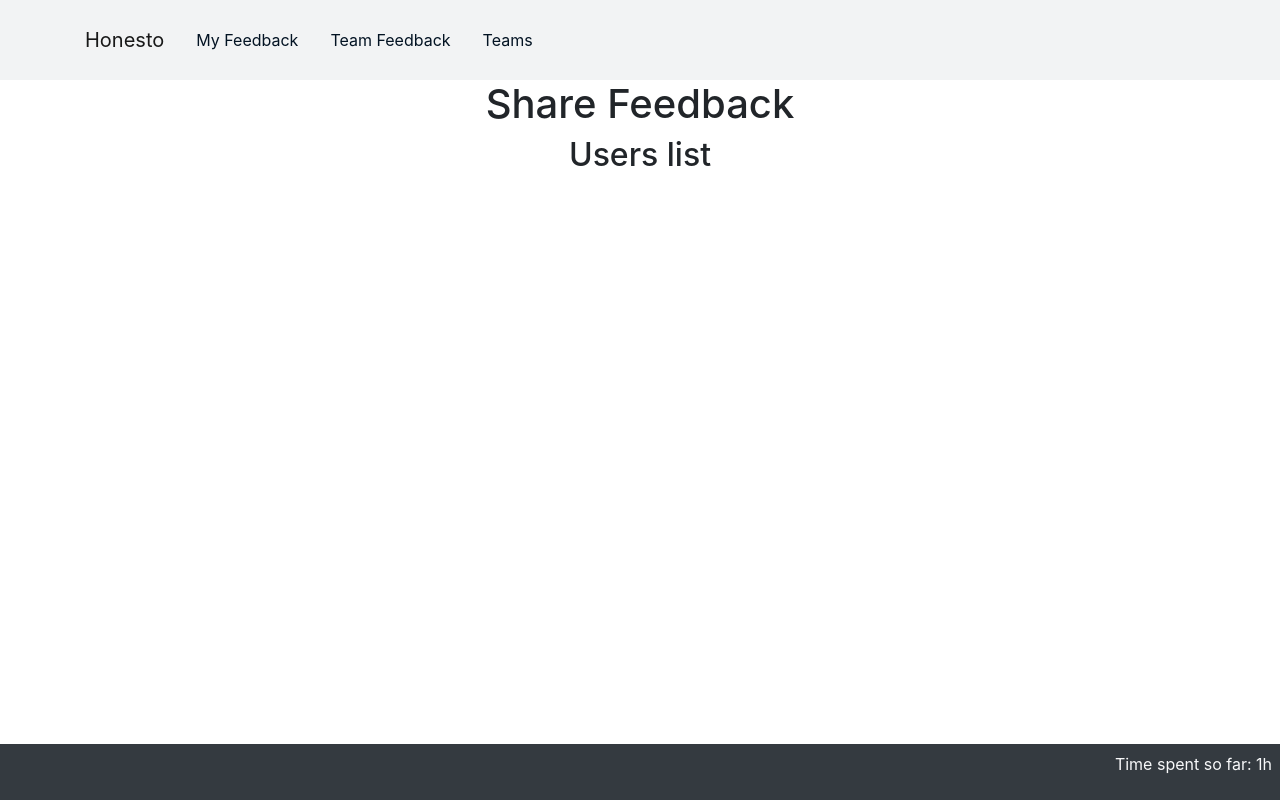
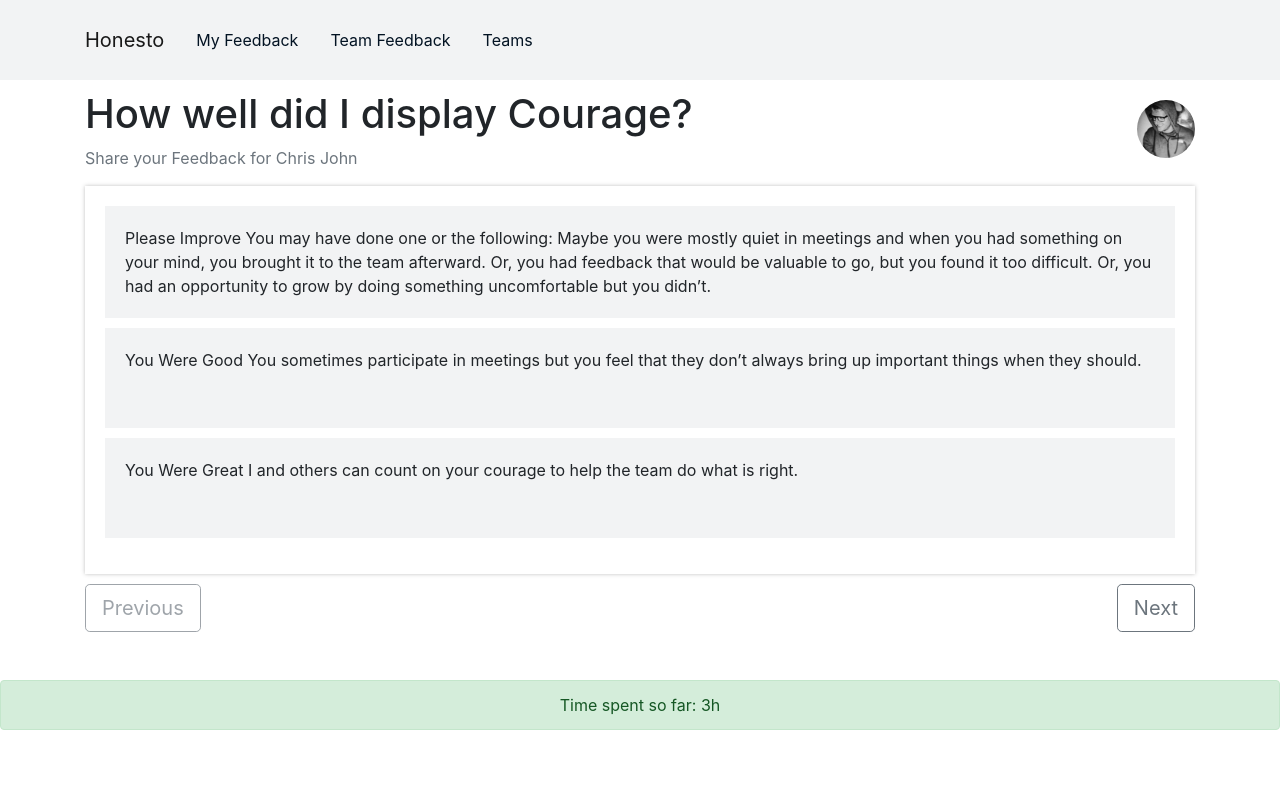
Before and after one commit to kabaros/honesto, a React (Create React App) app: page / in a window 1280 px wide. Built offline with nearby package versions, Linux system fonts and the light colour scheme.

Commit message:
Add a wizard component to display list of questions
- a first version of the container
- display two typs of questions

```diff
--- a/src/components/App.js
+++ b/src/components/App.js
@@ -12,7 +12,7 @@ function App() {
         <NavBar />
         <div className="container">
           <div className="row">
-            <div className="col-lg-12 text-center ">
+            <div className="col-lg-12">
               <Switch>
                 <Route exact path="/">
                   <ShareFeedback />
@@ -27,11 +27,9 @@ function App() {
             </div>
           </div>
         </div>
-        <footer className="bg-dark navbar-dark fixed-bottom ">
-          <p className="muted text-right text-light p-2">
-            Time spent so far: 1h
-          </p>
-        </footer>
+        <div className="alert alert-success mt-5 text-center" role="alert">
+          Time spent so far: 3h
+        </div>
       </div>
     </Router>
   );
--- /dev/null
+++ b/src/components/FeedbackWizard/RadioQuestion.js
@@ -0,0 +1,19 @@
+import React from "react";
+import styles from "./RadioQuestion.module.css";
+
+const QuestionCard = props => {
+  const { question } = props;
+  const { title, options = [] } = question;
+  console.log(question);
+  return (
+    <div>
+      <ul className={styles.optionsList}>
+        {options.map(({ text }) => {
+          return <li className={styles.optionsItem}>{text}</li>;
+        })}
+      </ul>
+    </div>
+  );
+};
+
+export default QuestionCard;
--- /dev/null
+++ b/src/components/FeedbackWizard/RadioQuestion.module.css
@@ -0,0 +1,12 @@
+.optionsList {
+  list-style: none;
+  list-style-type: none;
+  padding: 0;
+}
+
+.optionsItem {
+  background: #f2f3f4;
+  min-height: 100px;
+  margin-bottom: 10px;
+  padding: 20px;
+}
--- /dev/null
+++ b/src/components/FeedbackWizard/TextQuestion.js
@@ -0,0 +1,14 @@
+import React from "react";
+
+const QuestionCard = props => {
+  const { question } = props;
+  return (
+    <div>
+      <div className="form-group">
+        <textarea class="form-control" rows="6"></textarea>
+      </div>
+    </div>
+  );
+};
+
+export default QuestionCard;
--- /dev/null
+++ b/src/components/FeedbackWizard/WizardContainer.js
@@ -0,0 +1,77 @@
+import React, { useState, useEffect } from "react";
+import * as api from "../../services/api";
+import RadioQuestion from "./RadioQuestion";
+import TextQuestion from "./TextQuestion";
+import styles from "./WizardContainer.module.css";
+
+const WizardContainer = props => {
+  const { employeeId } = props; // ToDo: Get this from URL params
+  const [questions, setQuestions] = useState([]);
+  const [currentQuestionIndex, setCurrentQuestionIndex] = useState(0);
+  const [employeeInfo, setEmployeeInfo] = useState({});
+
+  useEffect(() => {
+    async function fetchQuestions() {
+      const feedbackForm = await api.getFeedbackQuestions(employeeId);
+      const { questions, employeeInfo } = feedbackForm;
+
+      setQuestions(questions);
+      setEmployeeInfo(employeeInfo);
+    }
+    fetchQuestions();
+  }, [employeeId]);
+
+  if (!questions.length) return <div>Loading Questions</div>;
+
+  const currentQuestion = questions[currentQuestionIndex];
+  const { type, title } = currentQuestion;
+  const QuestionCard = type === "radio" ? RadioQuestion : TextQuestion;
+
+  const isFirstQuestion = currentQuestionIndex === 0;
+  const isLastQuestion = currentQuestionIndex === questions.length - 1;
+
+  return (
+    <div className={styles.pageContainer}>
+      {questions && (
+        <div>
+          <div className={styles.questionHeader}>
+            <div className="float-right">
+              <img
+                src="/images/01.png"
+                className={styles.employeeImage}
+                alt={employeeInfo.name}
+              />
+            </div>
+            <h1>{title}</h1>
+            <p className="text-muted">
+              Share your Feedback for {employeeInfo.name}
+            </p>
+          </div>
+          <div className={styles.questionCardWrapper}>
+            <QuestionCard question={currentQuestion} />
+          </div>
+        </div>
+      )}
+
+      <button
+        type="button"
+        disabled={isFirstQuestion}
+        onClick={() => setCurrentQuestionIndex(currentQuestionIndex - 1)}
+        className="btn btn-outline-secondary btn-lg float-left"
+      >
+        Previous
+      </button>
+
+      <button
+        type="button"
+        disabled={isLastQuestion}
+        onClick={() => setCurrentQuestionIndex(currentQuestionIndex + 1)}
+        className="btn btn-outline-secondary btn-lg float-right"
+      >
+        Next
+      </button>
+    </div>
+  );
+};
+
+export default WizardContainer;
--- /dev/null
+++ b/src/components/FeedbackWizard/WizardContainer.module.css
@@ -0,0 +1,14 @@
+.pageContainer {
+  margin-top: 10px;
+}
+.questionCardWrapper {
+  box-shadow: 0px 0px 4px rgba(0, 0, 0, 0.25);
+  padding: 20px;
+  margin-bottom: 10px;
+}
+.employeeImage {
+  width: 58px;
+  height: auto;
+  border-radius: 50px;
+  margin-top: 10px;
+}
--- a/src/components/ShareFeedback.js
+++ b/src/components/ShareFeedback.js
@@ -1,10 +1,10 @@
 import React from "react";
+import WizardContainer from "./FeedbackWizard/WizardContainer";
 
 const ShareFeedback = () => {
   return (
     <div>
-      <h1>Share Feedback</h1>
-      <h2>Users list</h2>
+      <WizardContainer />
     </div>
   );
 };
--- /dev/null
+++ b/src/services/api.js
@@ -0,0 +1,50 @@
+const mockFeedbackQuestions = {
+  employeeInfo: {
+    name: "Chris John"
+  },
+  questions: [
+    {
+      questionId: 1,
+      title: "How well did I display Courage?",
+      type: "radio",
+      options: [
+        {
+          text:
+            " Please Improve You may have done one or the following: Maybe you were mostly quiet in meetings and when you had something on your mind, you brought it to the team afterward. Or, you had feedback that would be valuable to go, but you found it too difficult. Or, you had an opportunity to grow by doing something uncomfortable but you didn’t. "
+        },
+        {
+          text:
+            "You Were Good You sometimes participate in meetings but you feel that they don’t always bring up important things when they should. "
+        },
+        {
+          text:
+            "You Were Great I and others can count on your courage to help the team do what is right."
+        }
+      ]
+    },
+    {
+      questionId: 2,
+      title: "How well did did you behave?",
+      type: "text",
+      options: [
+        {
+          text: "Bad"
+        },
+        {
+          text: "Good"
+        },
+        {
+          text: "Great"
+        }
+      ]
+    }
+  ]
+};
+
+export const getFeedbackQuestions = async feedbackId => {
+  return new Promise(resolve => {
+    setTimeout(() => {
+      resolve(mockFeedbackQuestions);
+    }, 1000);
+  });
+};
```
Also changed, not shown: public/images/01.png (added).
